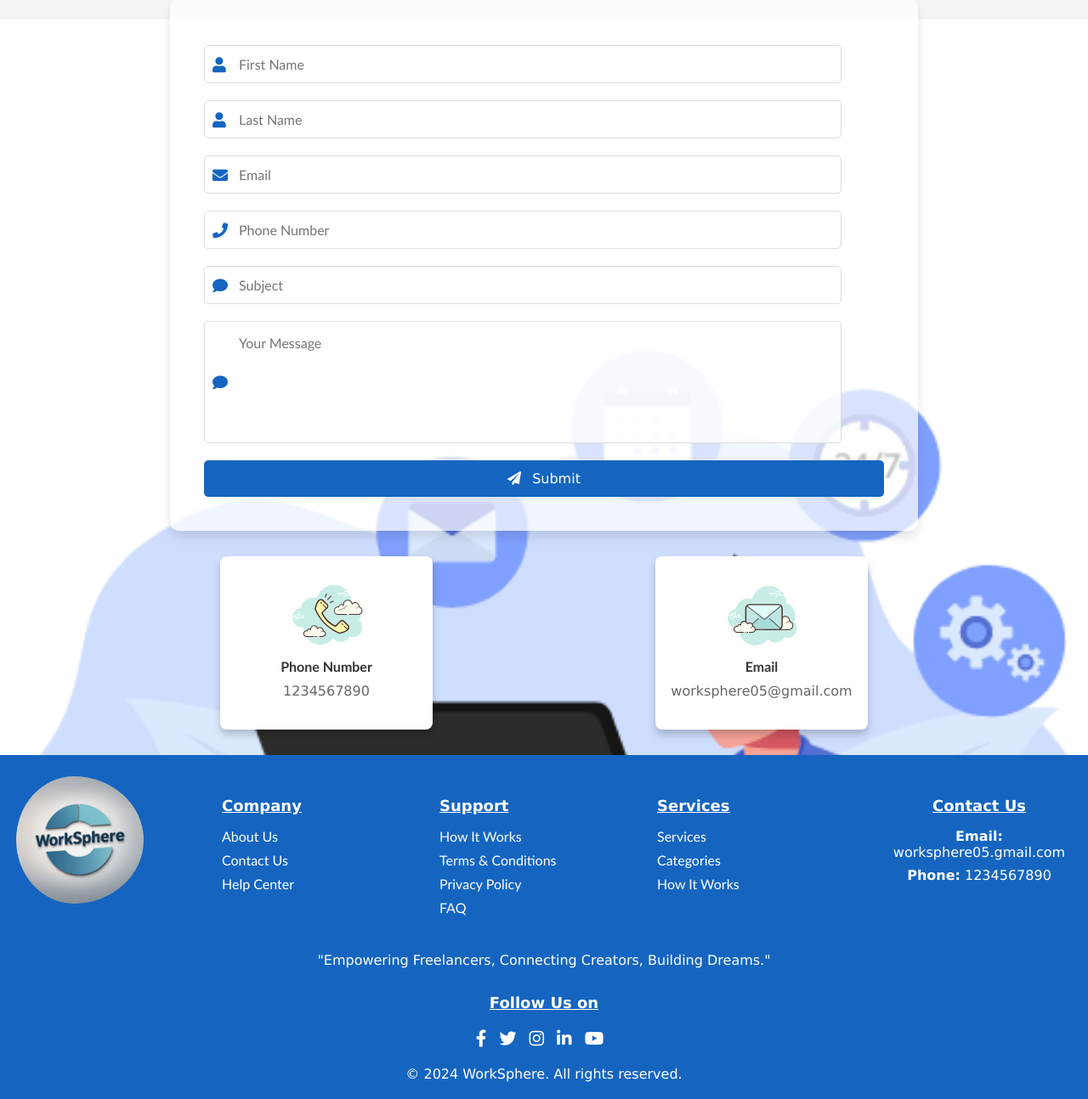
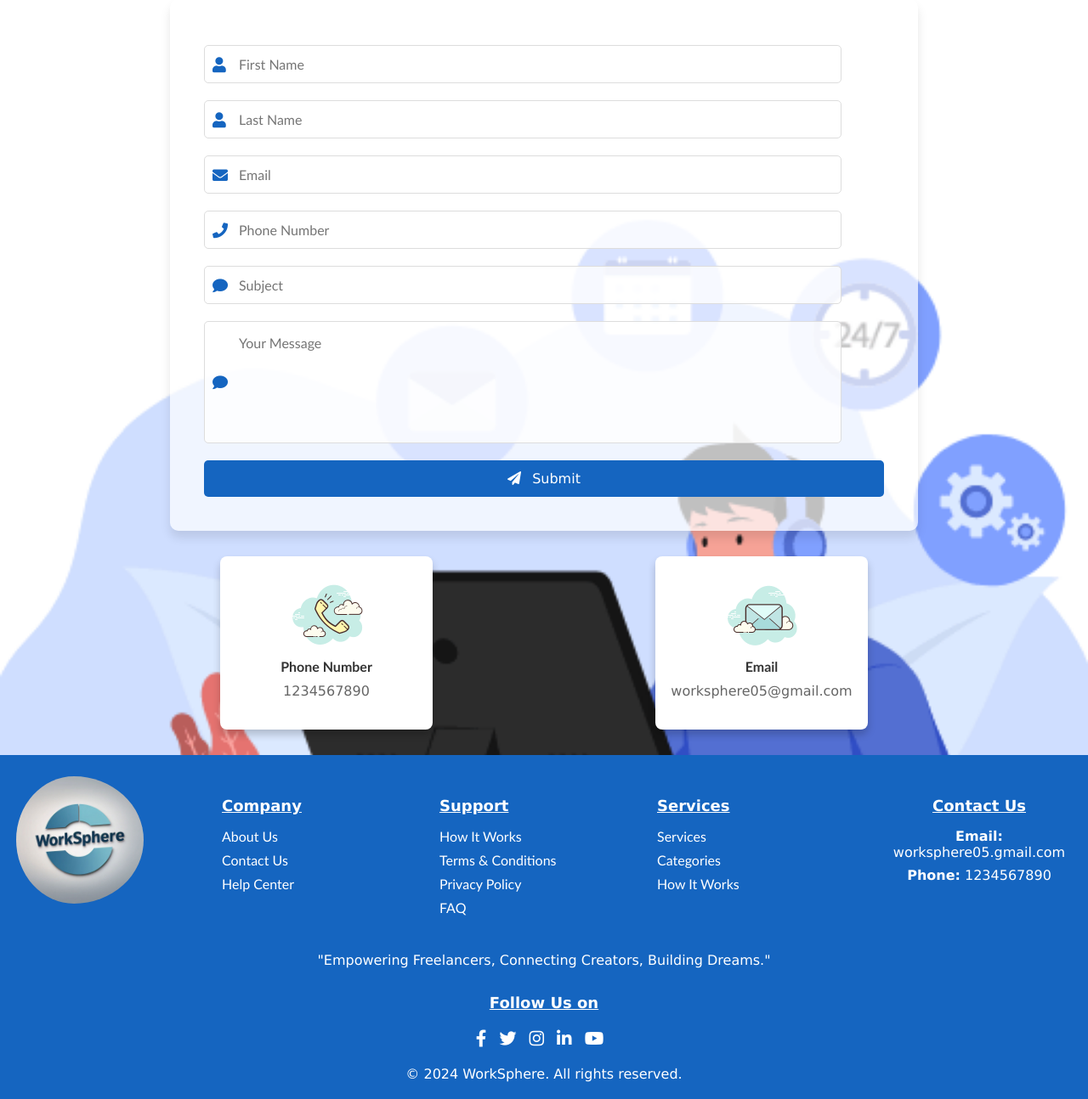
Before and after one commit to KinjalKansara/WorkSphere, a Django app: page /contact/ in a window 1280 px wide. Shown: the part 387-1681 px from the top of the page at 85% size. Run offline with Django 5.2, Linux system fonts and the light colour scheme.

Commit message:
commit
commit

```diff
--- a/staticpage/templates/contact.html
+++ b/staticpage/templates/contact.html
@@ -57,14 +57,14 @@
     }
 
     .background {
-      background: url('/media/contact.gif') no-repeat center center;
+      background: url('/media/contact-1.gif') no-repeat center center;
       background-size: cover;
       position: absolute;
       top: 0;
       left: 0;
       width: 100%;
       height: 200%;
-      margin-top:32%;
+      margin-top:20%;
       z-index: -1;
     }
 
--- a/staticpage/views.py
+++ b/staticpage/views.py
@@ -5,6 +5,7 @@ import re
 from django.db.models import Sum
 from client.models import ClientPostProject, ClientRegisterLogin
 from freelancer.models import FreelancerProposal, FreelancerRegisterLogin
+from notification.models import Notification
 from payment.models import Payment
 from .models import *
 
@@ -124,6 +125,28 @@ def contact(request):
                 recipient_list=['worksphere05@gmail.com'],  # Replace with your admin email
                 fail_silently=False,
             )
+
+            send_mail(
+                subject="Thank you for contacting us",
+                message="We have received your message and will get back to you soon.",
+                from_email='worksphere05@gmail.com',  # Use your authenticated sender email
+                recipient_list=[email],  # Send confirmation to the user's email address
+                fail_silently=False,
+            )
+
+            # Create a notification for the admin about the new contact submission
+            Notification.objects.create(
+                title="New Contact Form Submission",
+                message=(
+                    f"New contact form submission received from {first} {last}.\n"
+                    f"Email: {email}\n"
+                    f"Subject: {subject}\n"
+                    f"Message: {message}"
+                ),
+                notification_type='admin',  # Use a type that distinguishes admin notifications
+                username='admin',           # Replace with your admin's username if needed
+                is_read=False
+            )
             return render(request, 'home.html')
         except:
             return render(request, 'contact.html', {'error': 'Failed to save contact information.'})
```
Also changed, not shown: media/contact-1.gif (renamed from media/contact.gif), media/contactus.gif (deleted).
